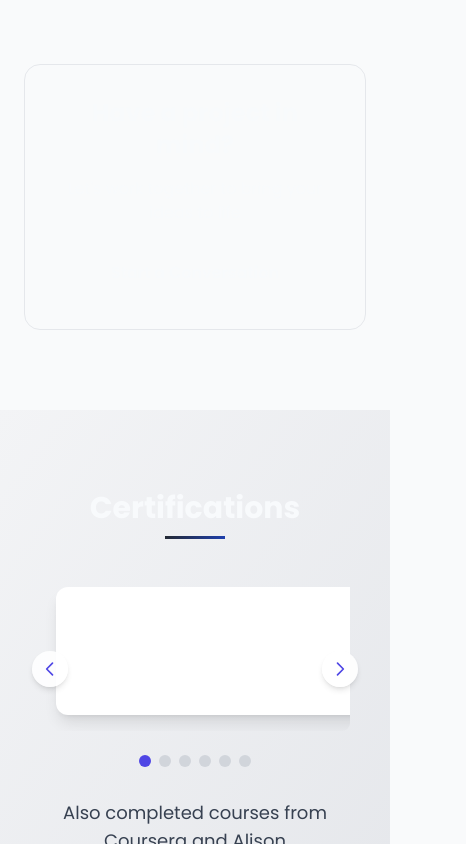
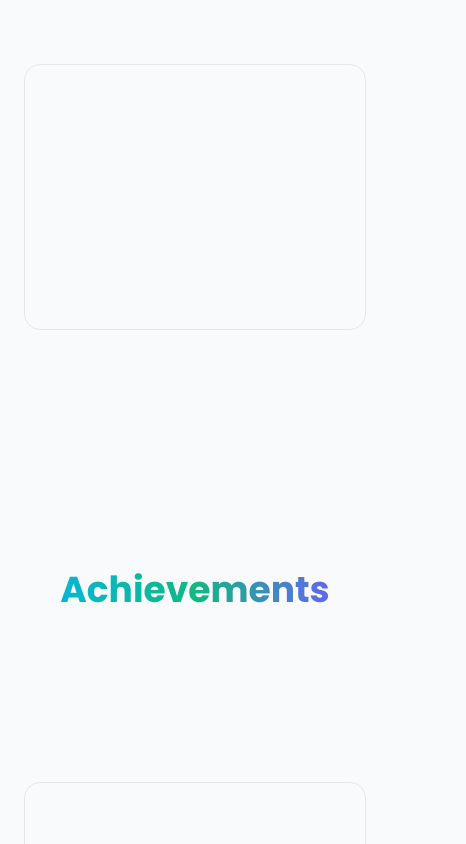
Before and after one commit to Coding-Base/OsimiGodsgiftPortfolio, a React (Vite) app: page / in a window 390 px wide. Shown: the part 11156-12000 px from the top of the page, 466 px wide, since content can reach past the window. Built offline with nearby package versions, Linux system fonts and the light colour scheme.

Commit message:
Update Certifications.jsx

```diff
--- a/src/components/Certifications.jsx
+++ b/src/components/Certifications.jsx
@@ -4,36 +4,71 @@ import React, { useEffect, useRef, useState, useMemo } from 'react'
 
 export default function Certifications() {
   const certifications = [
-    { name: 'ZuriBoard', icon: 'fas fa-certificate' },
-    { name: 'Jobbersman', icon: 'fas fa-award' },
-    { name: 'TEF', icon: 'fas fa-medal' },
-    { name: 'SIDEHUSTLE', icon: 'fas fa-trophy' },
-    { name: 'Coursera', icon: 'fas fa-graduation-cap' },
-    { name: 'Alison', icon: 'fas fa-certificate' }
+    {
+      name: 'ZuriBoard',
+      icon: 'fas fa-certificate',
+      provider: 'Zuri Training',
+      date: '2023',
+      color: '#10B981'
+    },
+    {
+      name: 'Jobbersman',
+      icon: 'fas fa-award',
+      provider: 'Jobberman',
+      date: '2023',
+      color: '#8B5CF6'
+    },
+    {
+      name: 'TEF',
+      icon: 'fas fa-medal',
+      provider: 'Tony Elumelu Foundation',
+      date: '2022',
+      color: '#F59E0B'
+    },
+    {
+      name: 'SIDEHUSTLE',
+      icon: 'fas fa-trophy',
+      provider: 'SideHustle NG',
+      date: '2022',
+      color: '#EF4444'
+    },
+    {
+      name: 'Coursera',
+      icon: 'fas fa-graduation-cap',
+      provider: 'Coursera',
+      date: '2022-2023',
+      color: '#3B82F6'
+    },
+    {
+      name: 'Alison',
+      icon: 'fas fa-certificate',
+      provider: 'Alison Online',
+      date: '2022',
+      color: '#06B6D4'
+    }
   ]
 
-  const wrapperRef = useRef(null)         // visible viewport for slides
-  const trackRef = useRef(null)           // the flex track that moves
+  const wrapperRef = useRef(null)
+  const trackRef = useRef(null)
   const autoRef = useRef(null)
   const resumeTimeoutRef = useRef(null)
 
-  const [itemsPerPage, setItemsPerPage] = useState(4)
+  const [itemsPerPage, setItemsPerPage] = useState(3)
   const [currentPage, setCurrentPage] = useState(0)
   const [isPaused, setIsPaused] = useState(false)
   const [dragOffset, setDragOffset] = useState(0)
   const draggingRef = useRef(false)
   const startXRef = useRef(0)
   const wrapperWidthRef = useRef(0)
+  const [activeIndex, setActiveIndex] = useState(0)
 
   useEffect(() => {
     const calc = () => {
       const w = window.innerWidth
-      if (w >= 1024) setItemsPerPage(4)
-      else if (w >= 768) setItemsPerPage(3)
-      else if (w >= 640) setItemsPerPage(2)
+      if (w >= 1280) setItemsPerPage(3)
+      else if (w >= 768) setItemsPerPage(2)
       else setItemsPerPage(1)
 
-      // measure wrapper width
       wrapperWidthRef.current = wrapperRef.current ? wrapperRef.current.getBoundingClientRect().width : window.innerWidth
     }
     calc()
@@ -48,12 +83,6 @@ export default function Certifications() {
       setCurrentPage(0)
     }
   }, [itemsPerPage, pages, currentPage])
-
-  const { intervalDelay, transitionMs } = useMemo(() => {
-    if (itemsPerPage === 1) return { intervalDelay: 8000, transitionMs: 900 }
-    if (itemsPerPage === 2) return { intervalDelay: 6000, transitionMs: 700 }
-    return { intervalDelay: 5000, transitionMs: 600 }
-  }, [itemsPerPage])
 
   const stopAuto = () => {
     if (autoRef.current) {
@@ -71,14 +100,13 @@ export default function Certifications() {
     if (isPaused) return
     autoRef.current = setInterval(() => {
       setCurrentPage((p) => (p + 1) % pages)
-    }, intervalDelay)
+    }, 4000)
   }
 
   useEffect(() => {
     startAuto()
     return () => stopAuto()
-    // eslint-disable-next-line react-hooks/exhaustive-deps
-  }, [pages, intervalDelay, isPaused])
+  }, [pages, isPaused])
 
   const pauseAutoTemporarily = (extraDelay = 0) => {
     setIsPaused(true)
@@ -87,25 +115,28 @@ export default function Certifications() {
     resumeTimeoutRef.current = setTimeout(() => {
       setIsPaused(false)
       startAuto()
-    }, intervalDelay + extraDelay)
+    }, 4000 + extraDelay)
   }
 
   const goTo = (i) => {
     setCurrentPage(i % pages)
+    setActiveIndex(i * itemsPerPage)
     pauseAutoTemporarily(0)
   }
 
   const prev = () => {
     setCurrentPage((p) => (p - 1 + pages) % pages)
+    setActiveIndex((p) => (p - itemsPerPage + certifications.length) % certifications.length)
     pauseAutoTemporarily(0)
   }
 
   const next = () => {
     setCurrentPage((p) => (p + 1) % pages)
+    setActiveIndex((p) => (p + itemsPerPage) % certifications.length)
     pauseAutoTemporarily(0)
   }
 
-  // Pointer / touch drag handlers
+  // Touch drag handlers
   useEffect(() => {
     const wrapper = wrapperRef.current
     if (!wrapper) return
@@ -118,7 +149,6 @@ export default function Certifications() {
       startXRef.current = getClientX(e)
       setDragOffset(0)
       pauseAutoTemporarily(0)
-      // stop transition while dragging
       if (trackRef.current) trackRef.current.style.transition = 'none'
     }
 
@@ -132,26 +162,20 @@ export default function Certifications() {
     const onPointerUp = () => {
       if (!draggingRef.current) return
       draggingRef.current = false
-      const threshold = Math.max(40, wrapperWidthRef.current * 0.12) // swipe threshold
+      const threshold = Math.max(40, wrapperWidthRef.current * 0.15)
       const delta = dragOffset
-      // restore transition
-      if (trackRef.current) trackRef.current.style.transition = `transform ${transitionMs}ms ease-in-out`
+      if (trackRef.current) trackRef.current.style.transition = `transform 600ms cubic-bezier(0.4, 0, 0.2, 1)`
       if (delta > threshold) {
-        // move previous
-        setCurrentPage((p) => (p - 1 + pages) % pages)
+        prev()
       } else if (delta < -threshold) {
-        // move next
-        setCurrentPage((p) => (p + 1) % pages)
+        next()
       } else {
-        // snap back, no page change
         setCurrentPage((p) => p)
       }
       setDragOffset(0)
-      // resume auto after one interval
       pauseAutoTemporarily(0)
     }
 
-    // pointer events
     wrapper.addEventListener('touchstart', onPointerDown, { passive: true })
     wrapper.addEventListener('touchmove', onPointerMove, { passive: true })
     wrapper.addEventListener('touchend', onPointerUp)
@@ -167,30 +191,84 @@ export default function Certifications() {
       window.removeEventListener('mousemove', onPointerMove)
       window.removeEventListener('mouseup', onPointerUp)
     }
-    // eslint-disable-next-line react-hooks/exhaustive-deps
-  }, [dragOffset, pages, transitionMs, intervalDelay])
+  }, [dragOffset, pages])
 
-  // compute translation in px: base = -currentPage * wrapperWidth
   const wrapperWidth = wrapperWidthRef.current || (typeof window !== 'undefined' ? window.innerWidth : 0)
   const baseTranslate = -currentPage * wrapperWidth
   const translatePx = baseTranslate + (dragOffset || 0)
-  const transitionStyle = draggingRef.current ? 'none' : `transform ${transitionMs}ms ease-in-out`
+  const transitionStyle = draggingRef.current ? 'none' : `transform 600ms cubic-bezier(0.4, 0, 0.2, 1)`
 
   const itemWidthPercent = 100 / itemsPerPage
   const trackWidthPercent = (certifications.length * 100) / itemsPerPage
 
   return (
-    <section id="certifications" className="py-20 bg-gradient-to-br from-gray-100 to-gray-200">
-      <div className="container mx-auto px-6">
-        <h2 className="text-3xl font-bold text-center mb-8 section-title" data-aos="fade-up">Certifications</h2>
+    <section id="certifications" className="py-20 relative overflow-hidden">
+      {/* Background Pattern */}
+      <div className="absolute inset-0">
+        <div className="absolute top-1/2 left-1/2 -translate-x-1/2 -translate-y-1/2 w-full max-w-4xl h-px bg-gradient-to-r from-transparent via-accent-cyan/20 to-transparent"></div>
+        <div className="absolute top-0 right-0 w-64 h-64 bg-accent-cyan/5 rounded-full blur-3xl"></div>
+        <div className="absolute bottom-0 left-0 w-96 h-96 bg-accent-emerald/5 rounded-full blur-3xl"></div>
+      </div>
 
-        <div
-          className="relative"
-          aria-roledescription="carousel"
-        >
+      <div className="container mx-auto px-6 relative z-10">
+        <div className="text-center mb-16" data-aos="fade-up">
+          <span className="text-accent-cyan font-mono text-sm tracking-widest">ACCREDITATIONS</span>
+          <h2 className="text-4xl md:text-5xl font-bold mt-4 mb-6">
+            Certifications & <span className="gradient-text">Achievements</span>
+          </h2>
+          <p className="text-lg text-text-secondary max-w-2xl mx-auto">
+            Recognized expertise through professional certifications and training programs
+          </p>
+        </div>
+
+        {/* Featured Certification */}
+        <div className="mb-12" data-aos="fade-up">
+          <div className="bg-gradient-to-r from-accent-cyan/10 to-accent-emerald/10 border border-accent-cyan/20 rounded-2xl p-6 max-w-2xl mx-auto">
+            <div className="flex items-center">
+              <div className="w-16 h-16 rounded-xl bg-gradient-to-br from-accent-cyan to-accent-emerald flex items-center justify-center mr-6">
+                <i className="fas fa-graduation-cap text-2xl"></i>
+              </div>
+              <div>
+                <h3 className="text-xl font-bold text-text-primary mb-1">Continuous Learning</h3>
+                <p className="text-text-secondary">Also completed advanced courses from Coursera and Alison in full-stack development and AI technologies</p>
+              </div>
+            </div>
+          </div>
+        </div>
+
+        <div className="relative" aria-roledescription="carousel">
+          {/* Navigation Arrows */}
+          {pages > 1 && (
+            <>
+              <button
+                onClick={prev}
+                aria-label="Previous"
+                className="absolute -left-4 top-1/2 -translate-y-1/2 bg-dark-surface text-accent-cyan rounded-full p-3 shadow-lg hover:bg-accent-cyan hover:text-dark-primary transition-all duration-300 z-20 hidden lg:block"
+                data-aos="fade-right"
+              >
+                <svg className="w-6 h-6" fill="none" stroke="currentColor" viewBox="0 0 24 24">
+                  <path strokeLinecap="round" strokeLinejoin="round" strokeWidth={2} d="M15 19l-7-7 7-7" />
+                </svg>
+              </button>
+
+              <button
+                onClick={next}
+                aria-label="Next"
+                className="absolute -right-4 top-1/2 -translate-y-1/2 bg-dark-surface text-accent-cyan rounded-full p-3 shadow-lg hover:bg-accent-cyan hover:text-dark-primary transition-all duration-300 z-20 hidden lg:block"
+                data-aos="fade-left"
+              >
+                <svg className="w-6 h-6" fill="none" stroke="currentColor" viewBox="0 0 24 24">
+                  <path strokeLinecap="round" strokeLinejoin="round" strokeWidth={2} d="M9 5l7 7-7 7" />
+                </svg>
+              </button>
+            </>
+          )}
+
+          {/* Carousel Container */}
           <div
             ref={wrapperRef}
-            className="overflow-hidden rounded-lg mx-4"
+            className="overflow-hidden rounded-2xl mx-4"
+            data-aos="fade-up"
           >
             <div
               ref={trackRef}
@@ -207,55 +285,93 @@ export default function Certifications() {
                   className="p-4 flex-shrink-0"
                   style={{ width: `${itemWidthPercent}%` }}
                 >
-                  <div className="bg-white rounded-xl p-6 shadow-lg h-full flex flex-col items-center justify-center transition-all duration-300 hover:shadow-xl hover:scale-105">
-                    <div className="text-4xl text-indigo-600 mb-4">
+                  <div className={`
+                    bg-dark-surface rounded-2xl p-8 h-full flex flex-col items-center justify-center
+                    border-2 transition-all duration-500 hover-card
+                    ${activeIndex <= idx && idx < activeIndex + itemsPerPage
+                      ? 'border-accent-cyan/50 shadow-xl'
+                      : 'border-dark-card'
+                    }
+                  `}>
+                    {/* Certificate Icon */}
+                    <div
+                      className="text-5xl mb-6 transition-transform duration-500 group-hover:scale-110"
+                      style={{ color: cert.color }}
+                    >
                       <i className={cert.icon} aria-hidden />
                     </div>
-                    <p className="font-semibold text-center text-gray-800">{cert.name}</p>
+
+                    {/* Certificate Name */}
+                    <h3 className="text-xl font-bold text-text-primary mb-2 text-center">
+                      {cert.name}
+                    </h3>
+
+                    {/* Provider & Date */}
+                    <div className="text-center mb-4">
+                      <p className="text-text-secondary text-sm mb-1">{cert.provider}</p>
+                      <p className="text-accent-cyan text-xs font-mono">{cert.date}</p>
+                    </div>
+
+                    {/* Status Indicator */}
+                    <div className="flex items-center mt-4">
+                      <div className="w-2 h-2 rounded-full bg-accent-emerald mr-2 animate-pulse"></div>
+                      <span className="text-sm text-text-secondary">Verified Certification</span>
+                    </div>
                   </div>
                 </div>
               ))}
             </div>
           </div>
 
+          {/* Pagination Dots */}
           {pages > 1 && (
-            <>
-              <button
-                onClick={prev}
-                aria-label="Previous"
-                className="absolute left-2 top-1/2 -translate-y-1/2 bg-white/90 hover:bg-white text-indigo-600 rounded-full p-2 shadow-md z-10"
-              >
-                <svg xmlns="http://www.w3.org/2000/svg" className="h-5 w-5" fill="none" viewBox="0 0 24 24" stroke="currentColor" aria-hidden>
-                  <path strokeLinecap="round" strokeLinejoin="round" strokeWidth={2} d="M15 19l-7-7 7-7" />
-                </svg>
-              </button>
-
-              <button
-                onClick={next}
-                aria-label="Next"
-                className="absolute right-2 top-1/2 -translate-y-1/2 bg-white/90 hover:bg-white text-indigo-600 rounded-full p-2 shadow-md z-10"
-              >
-                <svg xmlns="http://www.w3.org/2000/svg" className="h-5 w-5" fill="none" viewBox="0 0 24 24" stroke="currentColor" aria-hidden>
-                  <path strokeLinecap="round" strokeLinejoin="round" strokeWidth={2} d="M9 5l7 7-7 7" />
-                </svg>
-              </button>
-            </>
+            <div className="mt-8 flex items-center justify-center gap-2" data-aos="fade-up">
+              {Array.from({ length: pages }).map((_, i) => (
+                <button
+                  key={i}
+                  onClick={() => goTo(i)}
+                  aria-label={`Go to slide ${i + 1}`}
+                  className={`
+                    relative w-3 h-3 rounded-full transition-all duration-300 focus:outline-none
+                    ${i === currentPage
+                      ? 'bg-accent-cyan scale-125'
+                      : 'bg-dark-card hover:bg-accent-cyan/50'
+                    }
+                  `}
+                >
+                  {i === currentPage && (
+                    <div className="absolute inset-0 rounded-full animate-ping bg-accent-cyan/30"></div>
+                  )}
+                </button>
+              ))}
+            </div>
           )}
 
-          <div className="mt-6 flex items-center justify-center gap-2" data-aos="fade-up">
-            {Array.from({ length: pages }).map((_, i) => (
-              <button
-                key={i}
-                onClick={() => goTo(i)}
-                aria-label={`Go to slide ${i + 1}`}
-                className={`w-3 h-3 rounded-full ${i === currentPage ? 'bg-indigo-600' : 'bg-gray-300'} focus:outline-none`}
-              />
-            ))}
+          {/* Mobile Navigation */}
+          <div className="flex justify-center mt-8 lg:hidden">
+            <button
+              onClick={prev}
+              aria-label="Previous"
+              className="mr-4 px-4 py-2 bg-dark-surface text-accent-cyan rounded-lg hover:bg-accent-cyan hover:text-dark-primary transition-colors"
+            >
+              <i className="fas fa-chevron-left"></i>
+            </button>
+            <button
+              onClick={next}
+              aria-label="Next"
+              className="px-4 py-2 bg-dark-surface text-accent-cyan rounded-lg hover:bg-accent-cyan hover:text-dark-primary transition-colors"
+            >
+              <i className="fas fa-chevron-right"></i>
+            </button>
           </div>
         </div>
 
-        <div className="mt-8 text-center" data-aos="fade-up">
-          <p className="text-lg text-gray-700">Also completed courses from Coursera and Alison</p>
+        {/* Additional Info */}
+        <div className="mt-12 text-center" data-aos="fade-up">
+          <div className="inline-flex items-center space-x-3 bg-dark-surface rounded-full px-6 py-3 border border-dark-card">
+            <i className="fas fa-clock text-accent-cyan"></i>
+            <span className="text-text-secondary">All certifications are up-to-date and verifiable</span>
+          </div>
         </div>
       </div>
     </section>
```
